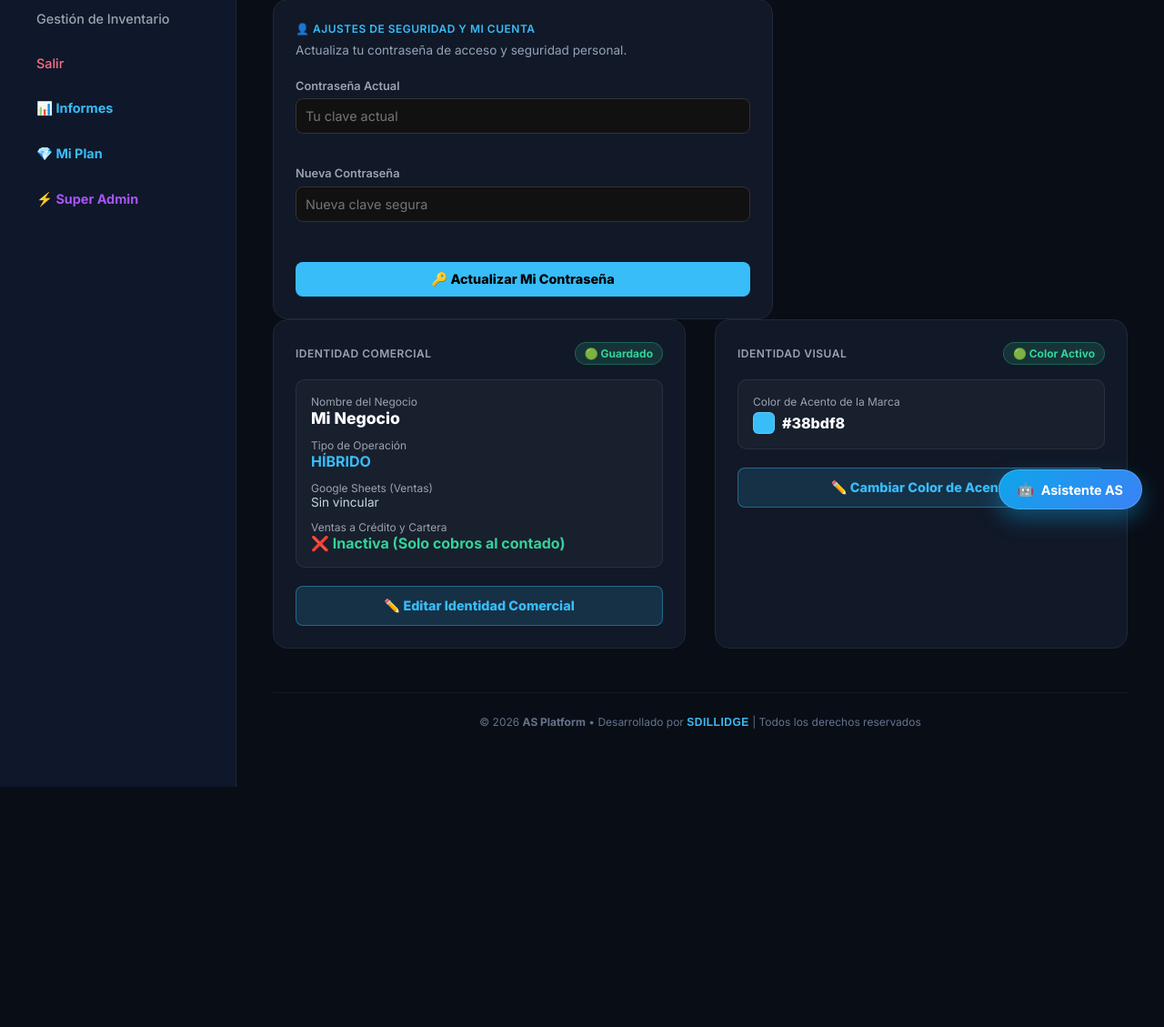
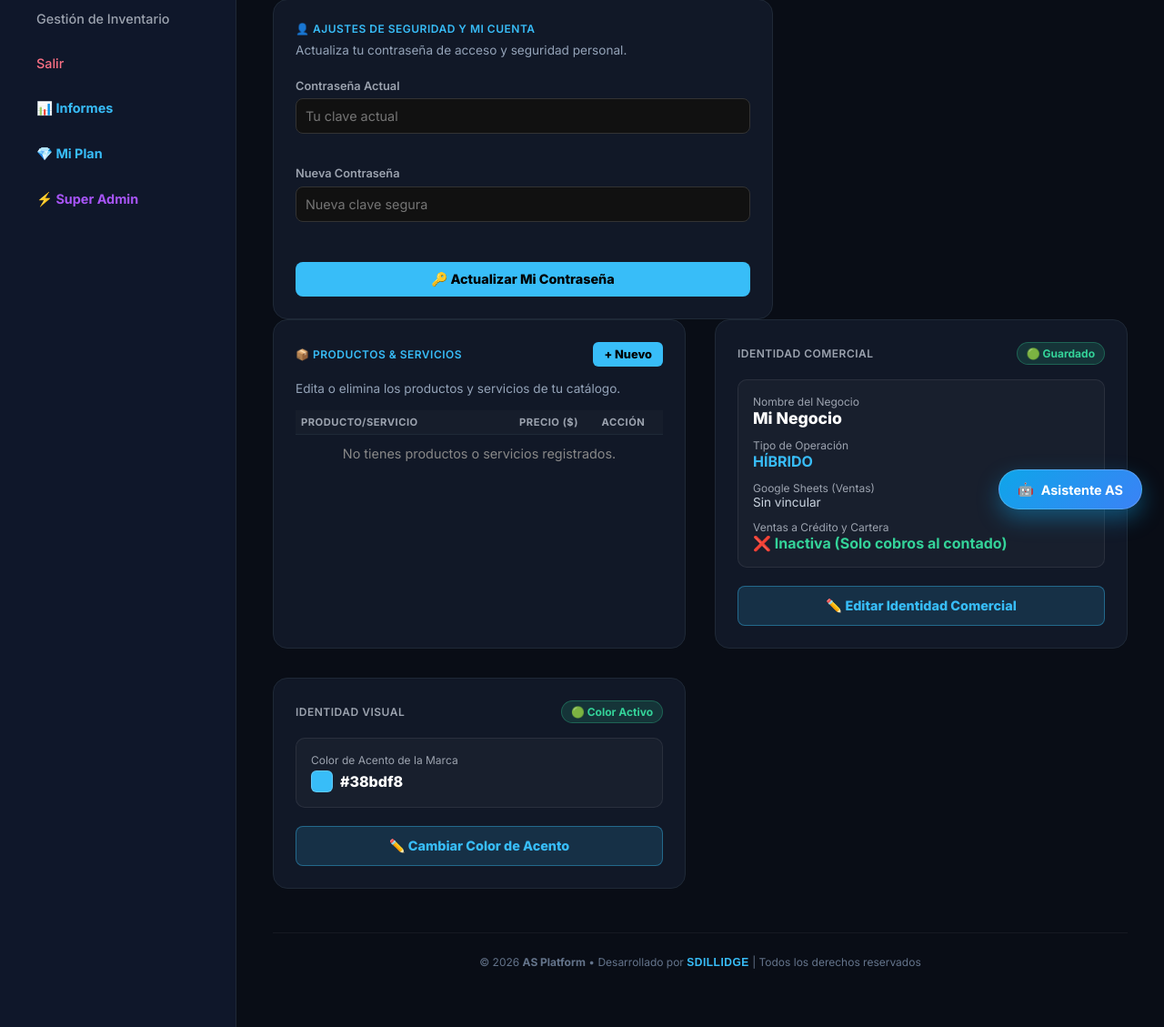
Before and after one commit to ingenieroillidge-lab/as-core, a Flask app: page /configuracion in a window 1280 px wide. Shown: the part 216-1345 px from the top of the page at 91% size. Before the commit the page ends 1081 px from the top, so only its background shows below. Run offline with Flask 3, Linux system fonts and the light colour scheme; a user stored in the database is signed in; data that the repository does not hold is empty; some libraries are stand-ins or nearby versions.

Commit message:
Fix: Importaciones de json y check_password_hash en app.py, reasignacion de camisetas a Hincha.store12, tarjeta de edicion/eliminacion de productos y unidades de suscripcion

```diff
--- a/app.py
+++ b/app.py
@@ -6,6 +6,8 @@ import services.cartera_service as cartera_service
 from database import conectar, crear_tablas, ejecutar_query
 from datetime import datetime, timedelta
 from functools import wraps
+from werkzeug.security import generate_password_hash, check_password_hash
+import json
 import sys
 import io
 import csv
@@ -360,6 +362,23 @@ def api_productos():
         return jsonify({"message": "ok"})
     res = ejecutar_query("SELECT id, nombre, precio FROM productos WHERE negocio_id=?", (nid,), fetch=True)
     return jsonify([{"id": x[0], "nombre": x[1], "precio": x[2]} for x in res] if res else [])
+
+@app.route('/api/productos/<int:pid>', methods=['PUT', 'DELETE'])
+@login_required
+@admin_required
+def api_producto_detail(pid):
+    nid = session['negocio_id']
+    if request.method == 'DELETE':
+        ejecutar_query("DELETE FROM productos WHERE id=? AND negocio_id=?", (pid, nid))
+        ejecutar_query("DELETE FROM producto_insumo WHERE producto_id=? AND negocio_id=?", (pid, nid))
+        return jsonify({"message": "Producto eliminado exitosamente"})
+    elif request.method == 'PUT':
+        d = request.json or {}
+        nombre = (d.get('nombre') or '').strip()
+        precio = float(d.get('precio', 0))
+        if not nombre: return jsonify({"error": "El nombre del producto es obligatorio"}), 400
+        ejecutar_query("UPDATE productos SET nombre=?, precio=? WHERE id=? AND negocio_id=?", (nombre, precio, pid, nid))
+        return jsonify({"message": "Producto actualizado exitosamente"})
 
 @app.route('/api/ventas', methods=['POST'])
 @login_required
--- a/database.py
+++ b/database.py
@@ -169,6 +169,24 @@ def init_db():
     row = cursor.fetchone()
     nid = row[0] if row else 1
 
+    # Asegurar que Hincha.store12 exista si hay camisetas
+    cursor.execute("SELECT id FROM negocios WHERE LOWER(nombre) LIKE '%hincha%' ORDER BY id ASC LIMIT 1")
+    h_row = cursor.fetchone()
+    if not h_row:
+        hoy_str = datetime.now().strftime("%Y-%m-%d")
+        vence_str = (datetime.now() + timedelta(days=365)).strftime("%Y-%m-%d")
+        cursor.execute(f"INSERT INTO negocios (nombre, plan, fecha_registro, fecha_vencimiento, tipo_cuenta) VALUES ({placeholder}, 'PRO', {placeholder}, {placeholder}, 'CLIENTE')",
+                       ("Hincha.store12", hoy_str, vence_str))
+        conn.commit()
+        cursor.execute("SELECT id FROM negocios WHERE LOWER(nombre) LIKE '%hincha%' ORDER BY id ASC LIMIT 1")
+        h_row = cursor.fetchone()
+
+    if h_row:
+        hincha_nid = h_row[0]
+        # Reasignar cualquier producto de ropa fuera del negocio interno AS CORE
+        cursor.execute(f"UPDATE productos SET negocio_id={placeholder} WHERE negocio_id={placeholder} AND (LOWER(nombre) LIKE '%camiseta%' OR LOWER(nombre) LIKE '%hincha%' OR LOWER(nombre) LIKE '%player%')", (hincha_nid, nid))
+        conn.commit()
+
     hash_super = generate_password_hash('super2024')
     cursor.execute("SELECT id, password_hash FROM usuarios WHERE LOWER(username) = 'samuel_super'")
     user_row = cursor.fetchone()
--- a/templates/configuracion.html
+++ b/templates/configuracion.html
@@ -71,7 +71,30 @@
         <!-- SECCIÓN PERFIL Y MARCA -->
         <div id="sec-perfil" class="config-section active">
             <div class="grid-forms">
-                <!-- TARJETA 1: IDENTIDAD COMERCIAL -->
+                <!-- TARJETA 2: CATÁLOGO DE PRODUCTOS Y SERVICIOS -->
+                <div class="card">
+                    <div style="display: flex; justify-content: space-between; align-items: center; margin-bottom: 1rem;">
+                        <h3 style="margin: 0; color: #38bdf8;">📦 Productos & Servicios</h3>
+                        <button onclick="nuevoProductoModal()" style="background: #38bdf8; color: #000; border: none; font-weight: 800; padding: 6px 12px; border-radius: 6px; font-size: 0.8rem; cursor: pointer;">
+                            + Nuevo
+                        </button>
+                    </div>
+                    <p style="color: #94a3b8; font-size: 0.85rem; margin-bottom: 1rem;">Edita o elimina los productos y servicios de tu catálogo.</p>
+                    <div style="max-height: 280px; overflow-y: auto;">
+                        <table style="width: 100%; border-collapse: collapse; font-size: 0.85rem;">
+                            <thead>
+                                <tr style="border-bottom: 1px solid rgba(255,255,255,0.1); color: #94a3b8;">
+                                    <th style="text-align: left; padding: 6px;">Producto/Servicio</th>
+                                    <th style="text-align: right; padding: 6px;">Precio ($)</th>
+                                    <th style="text-align: center; padding: 6px;">Acción</th>
+                                </tr>
+                            </thead>
+                            <tbody id="tabla-productos-cat">
+                                <tr><td colspan="3" style="text-align: center; color: #666; padding: 10px;">Cargando catálogo...</td></tr>
+                            </tbody>
+                        </table>
+                    </div>
+                </div>
                 <div class="card">
                     <div style="display: flex; justify-content: space-between; align-items: center; margin-bottom: 1rem;">
                         <h3 style="margin: 0;">Identidad Comercial</h3>
@@ -558,6 +581,81 @@
             }
         };
 
+        async function cargarCatalogoProductos() {
+            try {
+                const res = await fetch('/api/productos');
+                const prods = await res.json();
+                const tbody = document.getElementById('tabla-productos-cat');
+                if (!tbody) return;
+                if (prods && prods.length > 0) {
+                    tbody.innerHTML = prods.map(p => `
+                        <tr style="border-bottom: 1px solid rgba(255,255,255,0.05);">
+                            <td style="padding: 8px; font-weight: 700; color: #fff;">${p.nombre}</td>
+                            <td style="padding: 8px; text-align: right; color: #34d399; font-weight: 700;">${formatCOP.format(p.precio)}</td>
+                            <td style="padding: 8px; text-align: center;">
+                                <button onclick="editarProducto(${p.id}, '${p.nombre.replace(/'/g, "\\'")}', ${p.precio})" style="background: rgba(56,189,248,0.15); color: #38bdf8; border: 1px solid rgba(56,189,248,0.3); border-radius: 4px; padding: 2px 6px; font-size: 0.75rem; cursor: pointer; margin-right: 4px;">✏️</button>
+                                <button onclick="eliminarProducto(${p.id})" style="background: rgba(251,113,133,0.15); color: #fb7185; border: 1px solid rgba(251,113,133,0.3); border-radius: 4px; padding: 2px 6px; font-size: 0.75rem; cursor: pointer;">🗑️</button>
+                            </td>
+                        </tr>
+                    `).join('');
+                } else {
+                    tbody.innerHTML = '<tr><td colspan="3" style="text-align: center; color: #888; padding: 12px;">No tienes productos o servicios registrados.</td></tr>';
+                }
+            } catch(e) {
+                console.error("Error al cargar catálogo:", e);
+            }
+        }
+
+        async function editarProducto(id, nombreActual, precioActual) {
+            const nuevoNombre = prompt("Editar nombre del producto/servicio:", nombreActual);
+            if (nuevoNombre === null) return;
+            const nuevoPrecioStr = prompt("Editar precio de venta ($):", precioActual);
+            if (nuevoPrecioStr === null) return;
+
+            const res = await fetch(`/api/productos/${id}`, {
+                method: 'PUT',
+                headers: {'Content-Type': 'application/json'},
+                body: JSON.stringify({ nombre: nuevoNombre.trim(), precio: parseFloat(nuevoPrecioStr) })
+            });
+            if (res.ok) {
+                cargarCatalogoProductos();
+            } else {
+                alert("Error al actualizar producto");
+            }
+        }
+
+        async function eliminarProducto(id) {
+            if (!confirm("¿Seguro que deseas eliminar este producto/servicio del catálogo?")) return;
+            const res = await fetch(`/api/productos/${id}`, { method: 'DELETE' });
+            if (res.ok) {
+                cargarCatalogoProductos();
+            } else {
+                alert("Error al eliminar producto");
+            }
+        }
+
+        async function nuevoProductoModal() {
+            const nom = prompt("Nombre del nuevo producto o servicio:");
+            if (!nom) return;
+            const preStr = prompt("Precio de venta ($):", "24900");
+            if (!preStr) return;
+
+            const res = await fetch('/api/productos', {
+                method: 'POST',
+                headers: {'Content-Type': 'application/json'},
+                body: JSON.stringify({ nombre: nom.trim(), precio: parseFloat(preStr) })
+            });
+            if (res.ok) {
+                cargarCatalogoProductos();
+            } else {
+                alert("Error al agregar producto o límite alcanzado");
+            }
+        }
+
+        document.addEventListener('DOMContentLoaded', () => {
+            cargarCatalogoProductos();
+        });
+
         async function doBackup() { await fetch('/api/mantenimiento/backup', {method:'POST'}); alert('Backup creado en la carpeta /backups'); }
         async function doReset() { if(confirm('¡ATENCIÓN! Esto borrará todos tus datos. ¿Proceder?')) { await fetch('/api/mantenimiento/reset', {method:'POST'}); location.reload(); } }
 
--- a/templates/inventario.html
+++ b/templates/inventario.html
@@ -137,8 +137,11 @@
                                 </span>
                             </label>
                             <select id="ins-unidad">
+                                <option value="meses">Meses / Suscripción (mes)</option>
+                                <option value="licencia">Licencias / Licencia (lic)</option>
+                                <option value="sesiones">Sesiones / Horas (hrs)</option>
+                                <option value="unidades" selected>Unidades (ud)</option>
                                 <option value="gramos">Gramos (g)</option>
-                                <option value="unidades" selected>Unidades (ud)</option>
                                 <option value="mililitros">Mililitros (ml)</option>
                                 <option value="kilogramos">Kilogramos (kg)</option>
                                 <option value="libras">Libras (lb)</option>
```
